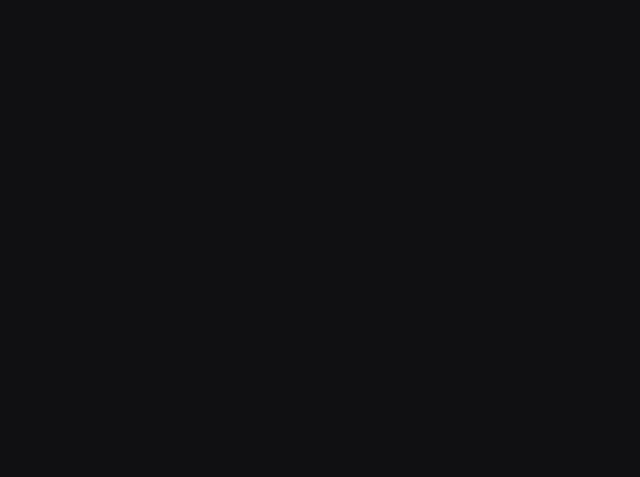
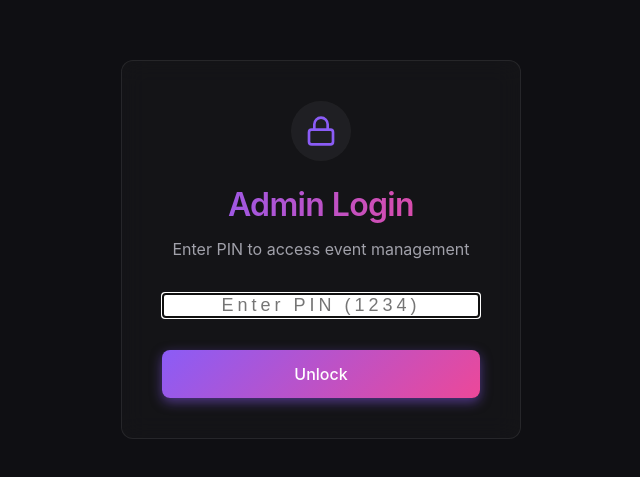
Before and after one commit to TechTonick0/Events, a React (Vite) app: page /login in a window 1280 px wide. Before the commit this address had no page. Shown: the part 151-628 px from the top of the page, without its empty margins (319-959 px from the left). Built offline with nearby package versions, Linux system fonts and the light colour scheme.

Commit message:
Feat: Booking Portal Architecture (Auth Context, Protected Routes, Public Shell)

```diff
--- a/src/App.jsx
+++ b/src/App.jsx
@@ -1,11 +1,40 @@
 import React from 'react';
-import { BrowserRouter, Routes, Route, NavLink, useLocation, useParams, Navigate } from 'react-router-dom';
-import { LayoutDashboard, Users, DollarSign, FileSignature, ChevronLeft } from 'lucide-react';
+import { BrowserRouter, Routes, Route, NavLink, useLocation, useParams, Navigate, Outlet } from 'react-router-dom';
+import { LayoutDashboard, Users, DollarSign, FileSignature, ChevronLeft, LogOut } from 'lucide-react';
+import { AuthProvider, useAuth } from './context/AuthContext';
+import LoginPage from './features/auth/LoginPage';
 import EventsPage from './features/events/EventsPage';
 import FloorPlanPage from './features/layout/FloorPlanPage';
 import VendorsPage from './features/vendors/VendorsPage';
 import AccountingPage from './features/accounting/AccountingPage';
 import AgreementsPage from './features/agreements/AgreementsPage';
+import PublicBookingPage from './features/booking/PublicBookingPage';
+import Button from './components/ui/Button';
+
+// Protected Route Wrapper
+const RequireAuth = () => {
+  const { isAuthenticated } = useAuth();
+  const location = useLocation();
+
+  if (!isAuthenticated) {
+    return <Navigate to="/login" state={{ from: location }} replace />;
+  }
+
+  return <Outlet />;
+};
+
+// Admin Layout with Logout
+const AdminLayout = () => {
+  const { logout } = useAuth();
+  return (
+    <>
+      <div style={{ position: 'fixed', top: 10, right: 10, zIndex: 9999 }}>
+        <Button variant="ghost" size="sm" onClick={logout} icon={LogOut}>Logout</Button>
+      </div>
+      <Outlet />
+    </>
+  )
+}
 
 // Navigation Component (Context Aware)
 const EventNavigation = () => {
@@ -15,10 +44,10 @@ const EventNavigation = () => {
   if (!eventId) return null;
 
   const navItems = [
-    { path: `/events/${eventId}/layout`, icon: LayoutDashboard, label: 'Layout' },
-    { path: `/events/${eventId}/vendors`, icon: Users, label: 'Vendors' },
-    { path: `/events/${eventId}/accounting`, icon: DollarSign, label: 'Finance' },
-    { path: `/events/${eventId}/agreements`, icon: FileSignature, label: 'Legal' },
+    { path: `/admin/events/${eventId}/layout`, icon: LayoutDashboard, label: 'Layout' },
+    { path: `/admin/events/${eventId}/vendors`, icon: Users, label: 'Vendors' },
+    { path: `/admin/events/${eventId}/accounting`, icon: DollarSign, label: 'Finance' },
+    { path: `/admin/events/${eventId}/agreements`, icon: FileSignature, label: 'Legal' },
   ];
 
   return (
@@ -73,7 +102,7 @@ const EventHeader = () => {
       pointerEvents: 'none' // Let clicks pass through to page content mostly, but button needs events
     }}>
       <NavLink
-        to="/"
+        to="/admin/events"
         style={{
           pointerEvents: 'auto',
           display: 'flex', alignItems: 'center', gap: '4px',
@@ -91,23 +120,34 @@ const EventHeader = () => {
 
 function App() {
   return (
+    <AuthProvider>
       <BrowserRouter basename={import.meta.env.BASE_URL}>
         <div className="app-shell">
           <Routes>
-          <Route path="/" element={<EventsPage />} />
+            {/* Public Routes */}
+            <Route path="/login" element={<LoginPage />} />
+            <Route path="/book/:eventId" element={<PublicBookingPage />} />
 
-          {/* Event Routes */}
-          <Route path="/events/:eventId/layout" element={<><EventHeader /><FloorPlanPage /><EventNavigation /></>} />
-          <Route path="/events/:eventId/vendors" element={<><EventHeader /><VendorsPage /><EventNavigation /></>} />
-          <Route path="/events/:eventId/accounting" element={<><EventHeader /><AccountingPage /><EventNavigation /></>} />
-          <Route path="/events/:eventId/agreements" element={<><EventHeader /><AgreementsPage /><EventNavigation /></>} />
+            {/* Protected Admin Routes */}
+            <Route path="/admin" element={<RequireAuth />}>
+              <Route element={<AdminLayout />}>
+                <Route path="events" element={<EventsPage />} />
+                <Route path="events/:eventId/layout" element={<><EventHeader /><FloorPlanPage /><EventNavigation /></>} />
+                <Route path="events/:eventId/vendors" element={<><EventHeader /><VendorsPage /><EventNavigation /></>} />
+                <Route path="events/:eventId/accounting" element={<><EventHeader /><AccountingPage /><EventNavigation /></>} />
+                <Route path="events/:eventId/agreements" element={<><EventHeader /><AgreementsPage /><EventNavigation /></>} />
 
-          {/* Redirects/Fallbacks */}
-          <Route path="/events" element={<Navigate to="/" replace />} />
-          <Route path="/layout" element={<Navigate to="/" replace />} />
+                {/* Default Admin Redirect */}
+                <Route index element={<Navigate to="events" replace />} />
+              </Route>
+            </Route>
+
+            {/* Root Redirect */}
+            <Route path="/" element={<Navigate to="/login" replace />} />
           </Routes>
         </div>
       </BrowserRouter>
+    </AuthProvider>
   );
 }
 
--- /dev/null
+++ b/src/context/AuthContext.jsx
@@ -0,0 +1,33 @@
+import React, { createContext, useContext, useState, useEffect } from 'react';
+
+const AuthContext = createContext(null);
+
+export const AuthProvider = ({ children }) => {
+    // Simple persistence via localStorage
+    const [isAuthenticated, setIsAuthenticated] = useState(() => {
+        return localStorage.getItem('cardshow_auth') === 'true';
+    });
+
+    const login = (password) => {
+        // Hardcoded PIN for MVP
+        if (password === '1234') {
+            setIsAuthenticated(true);
+            localStorage.setItem('cardshow_auth', 'true');
+            return true;
+        }
+        return false;
+    };
+
+    const logout = () => {
+        setIsAuthenticated(false);
+        localStorage.removeItem('cardshow_auth');
+    };
+
+    return (
+        <AuthContext.Provider value={{ isAuthenticated, login, logout }}>
+            {children}
+        </AuthContext.Provider>
+    );
+};
+
+export const useAuth = () => useContext(AuthContext);
--- /dev/null
+++ b/src/features/auth/LoginPage.jsx
@@ -0,0 +1,63 @@
+import React, { useState } from 'react';
+import { useNavigate, useLocation } from 'react-router-dom';
+import { useAuth } from '../../context/AuthContext';
+import Button from '../../components/ui/Button';
+import Input from '../../components/ui/Input';
+import Card from '../../components/ui/Card';
+import { Lock } from 'lucide-react';
+
+const LoginPage = () => {
+    const [pin, setPin] = useState('');
+    const [error, setError] = useState('');
+    const { login } = useAuth();
+    const navigate = useNavigate();
+    const location = useLocation();
+
+    const from = location.state?.from?.pathname || '/admin';
+
+    const handleLogin = (e) => {
+        e.preventDefault();
+        if (login(pin)) {
+            navigate(from, { replace: true });
+        } else {
+            setError('Invalid PIN');
+        }
+    };
+
+    return (
+        <div style={{
+            height: '100vh',
+            display: 'flex',
+            alignItems: 'center',
+            justifyContent: 'center',
+            background: 'var(--bg-app)'
+        }}>
+            <Card style={{ width: '100%', maxWidth: '400px', textAlign: 'center', padding: '40px' }}>
+                <div style={{
+                    width: '60px', height: '60px', borderRadius: '50%',
+                    background: 'rgba(255,255,255,0.05)', display: 'flex',
+                    alignItems: 'center', justifyContent: 'center', margin: '0 auto 20px'
+                }}>
+                    <Lock size={32} color="var(--primary)" />
+                </div>
+                <h1 className="text-gradient" style={{ marginBottom: '8px' }}>Admin Login</h1>
+                <p style={{ color: 'var(--text-secondary)', marginBottom: '32px' }}>Enter PIN to access event management</p>
+
+                <form onSubmit={handleLogin} style={{ display: 'grid', gap: '16px' }}>
+                    <Input
+                        type="password"
+                        placeholder="Enter PIN (1234)"
+                        value={pin}
+                        onChange={(e) => setPin(e.target.value)}
+                        style={{ textAlign: 'center', fontSize: '18px', letterSpacing: '4px' }}
+                        autoFocus
+                    />
+                    {error && <div style={{ color: 'var(--danger)', fontSize: '14px' }}>{error}</div>}
+                    <Button type="submit" variant="primary" size="lg">Unlock</Button>
+                </form>
+            </Card>
+        </div>
+    );
+};
+
+export default LoginPage;
--- /dev/null
+++ b/src/features/booking/PublicBookingPage.jsx
@@ -0,0 +1,29 @@
+import React from 'react';
+import { useParams } from 'react-router-dom';
+import useLocalStorage from '../../hooks/useLocalStorage';
+
+const PublicBookingPage = () => {
+    const { eventId } = useParams();
+    const [events] = useLocalStorage('cardshow_events', []);
+    const event = events.find(e => e.id === eventId); // Read-only access
+
+    if (!event) return <div style={{ padding: '40px' }}>Event not found.</div>;
+
+    return (
+        <div style={{ padding: '20px', textAlign: 'center' }}>
+            <h1>Book a Table at {event.name}</h1>
+            <p>Select a table on the map to begin.</p>
+            {/* Map Component will go here */}
+            <div style={{
+                margin: '40px auto',
+                width: '100%', maxWidth: '800px',
+                height: '400px', background: '#eee',
+                display: 'flex', alignItems: 'center', justifyContent: 'center'
+            }}>
+                [Interactive Map Placeholder]
+            </div>
+        </div>
+    );
+};
+
+export default PublicBookingPage;
```
Lines whose indentation alone changed are shown as unchanged.
